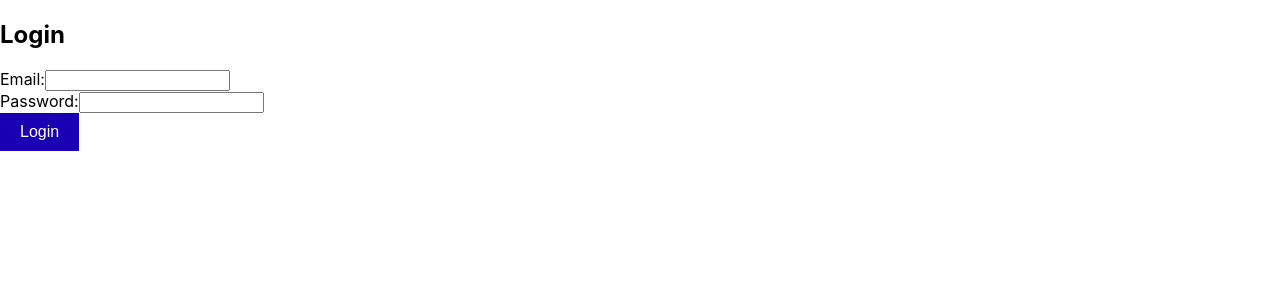
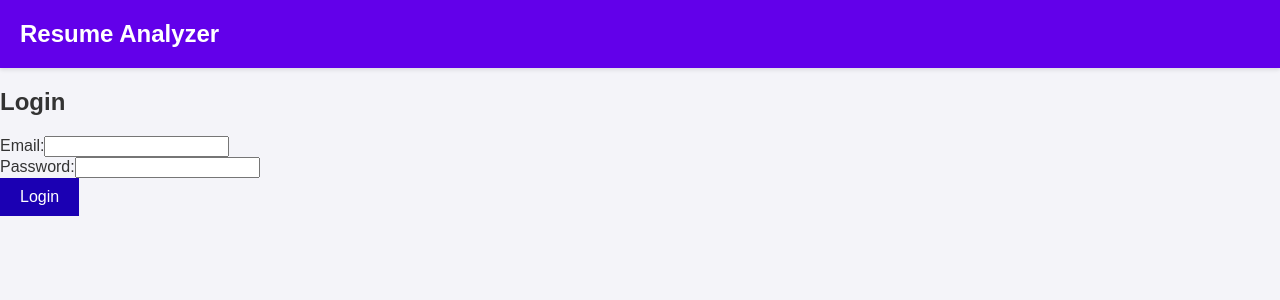
Before and after one commit to ImReaper10/Resume_AnalyzerTm6, a React (Create React App) app in the folder frontend/: page / in a window 1280 px wide. Shown: the top 300 px of the page. Built offline with nearby package versions, Linux system fonts and the light colour scheme.

Commit message:
Linked pages together

```diff
--- a/frontend/src/App.css
+++ b/frontend/src/App.css
@@ -36,3 +36,66 @@
     transform: rotate(360deg);
   }
 }
+
+.main-container {
+  position: absolute;
+  display: flex;
+  flex-direction: column;
+  height: 100vh;
+  background-color: #f4f4f9;
+  font-family: Arial, sans-serif;
+  color: #333;
+  width: 100%;
+}
+
+.main-header {
+  display: flex;
+  justify-content: space-between;
+  align-items: center;
+  padding: 20px;
+  background-color: #6200ea;
+  color: #fff;
+  box-shadow: 0 2px 4px rgba(0, 0, 0, 0.1);
+}
+
+.main-title {
+  font-size: 24px;
+  font-weight: bold;
+  margin: 0;
+}
+
+.user-controls {
+  display: flex;
+  align-items: center;
+  gap: 15px;
+}
+
+.username-placeholder {
+  font-size: 16px;
+  font-weight: bold;
+}
+
+.signout-button {
+  padding: 8px 16px;
+  background-color: #ff5252;
+  border: none;
+  border-radius: 4px;
+  color: white;
+  font-weight: bold;
+  cursor: pointer;
+  transition: background-color 0.3s ease;
+}
+
+.signout-button:hover {
+  background-color: #d32f2f;
+}
+
+.dashboard-content {
+  flex: 1;
+  padding: 20px;
+  overflow-y: auto;
+  background-color: #fff;
+  border-radius: 8px;
+  box-shadow: 0 4px 6px rgba(0, 0, 0, 0.1);
+  margin: 20px;
+}
--- a/frontend/src/App.js
+++ b/frontend/src/App.js
@@ -1,5 +1,5 @@
-import React from "react";
-import { BrowserRouter as Router, Routes, Route, Navigate } from "react-router-dom";
+import React, { useState } from "react";
+import { BrowserRouter as Router, Routes, Route, Navigate, useLocation } from "react-router-dom";
 import Login from "./components/Login";
 import Signup from "./components/Signup";
 import Upload from "./components/Upload";
@@ -7,17 +7,52 @@ import DashboardLayout from "./layouts/DashboardLayout";
 import FitScoreCard from "./components/FitScoreCard";
 import MatchedKeywords from "./components/MatchedKeywords";
 import ImprovementSuggestions from "./components/ImprovementSuggestions";
+import { getAccountInfo } from "./utils/networkmanager";
+import "./App.css"
+
+
+function RouteChangeDetector({usernameSetter}) {
+  const location = useLocation();
+
+  React.useEffect(() => {
+    getAccountInfo().then((account) => {
+      if(account.success)
+      {
+        usernameSetter(account.info.username)
+      }
+      else
+      {
+        usernameSetter("");
+      }
+  });
+  }, [location]);
+
+  return null;
+}
 
 const App = () => {
+  const [username, setUsername] = React.useState("");
+
   return (
+    <div className="main-container">
+      <header className="main-header">
+        <h1 className="main-title">Resume Analyzer</h1>
+        {username &&
+          <div className="user-controls">
+            <span className="username-placeholder">{username}</span>
+            <button onClick={() => {localStorage.setItem('jwt', ''); window.location.reload()}} className="signout-button">Sign Out</button>
+          </div>
+        }
+      </header>
+      <main>
         <Router>
+          <RouteChangeDetector usernameSetter={setUsername} />
           <Routes>
-        {/* Public Routes */}
+
             <Route path="/" element={<Login />} />
             <Route path="/signup" element={<Signup />} />
             <Route path="/upload" element={<Upload />} />
 
-        {/* Protected Dashboard Routes */}
             <Route
               path="/dashboard/*"
               element={
@@ -32,10 +67,11 @@ const App = () => {
               }
             />
 
-        {/* Catch-All Redirect */}
             <Route path="*" element={<Navigate to="/" />} />
           </Routes>
         </Router>
+      </main>
+    </div>
   );
 };
 
--- a/frontend/src/components/Login.js
+++ b/frontend/src/components/Login.js
@@ -1,10 +1,21 @@
-import React, { useState } from "react";
-import { login } from "../utils/networkmanager";
+import React, { useEffect, useState } from "react";
+import { login , getAccountInfo} from "../utils/networkmanager";
+import { useNavigate } from "react-router-dom";
 
 //BELOW IS JUST A TEST PAGE TO SEE IF THE ABOVE WORKS PROPERLY
 const Login = () => {
     const [email, setEmail] = useState("");
     const [password, setPassword] = useState("");
+    const navigate = useNavigate();
+
+    React.useEffect(() => {
+        getAccountInfo().then((account) => {
+            if(account.success)
+            {
+                navigate("/upload");
+            }
+        });
+    }, [])
 
     const handleSubmit = async (e) => {
         e.preventDefault();
@@ -12,6 +23,7 @@ const Login = () => {
         if (result.success) {
             console.log("Login successful! Token:", result.token);
             localStorage.setItem("jwt", result.token);
+            navigate("/upload");
         } else {
             console.error("Login failed:", result.message);
         }
--- a/frontend/src/components/Upload.js
+++ b/frontend/src/components/Upload.js
@@ -56,6 +56,7 @@ const Upload = () => {
             if (resumeResult.success) {
                 const descResult = await jobDescriptionUpload(jobDescription);
                 if (descResult.success) {
+                    navigate("/dashboard")
                     setMessage("Resume and job description uploaded successfully!");
                 } else {
                     setMessage(`Job description upload failed: ${descResult.message}`);
--- a/frontend/src/layouts/DashboardLayout.js
+++ b/frontend/src/layouts/DashboardLayout.js
@@ -20,6 +20,7 @@ function DashboardLayout({ children }) {
         <Link to="/dashboard/suggestions" className="link">
           Suggestions
         </Link>
+        <button onClick={() => {navigate("/upload")}}>Upload another</button>
       </nav>
       <main className="content">{children}</main>
     </div>
```
Lines whose indentation alone changed are shown as unchanged.
